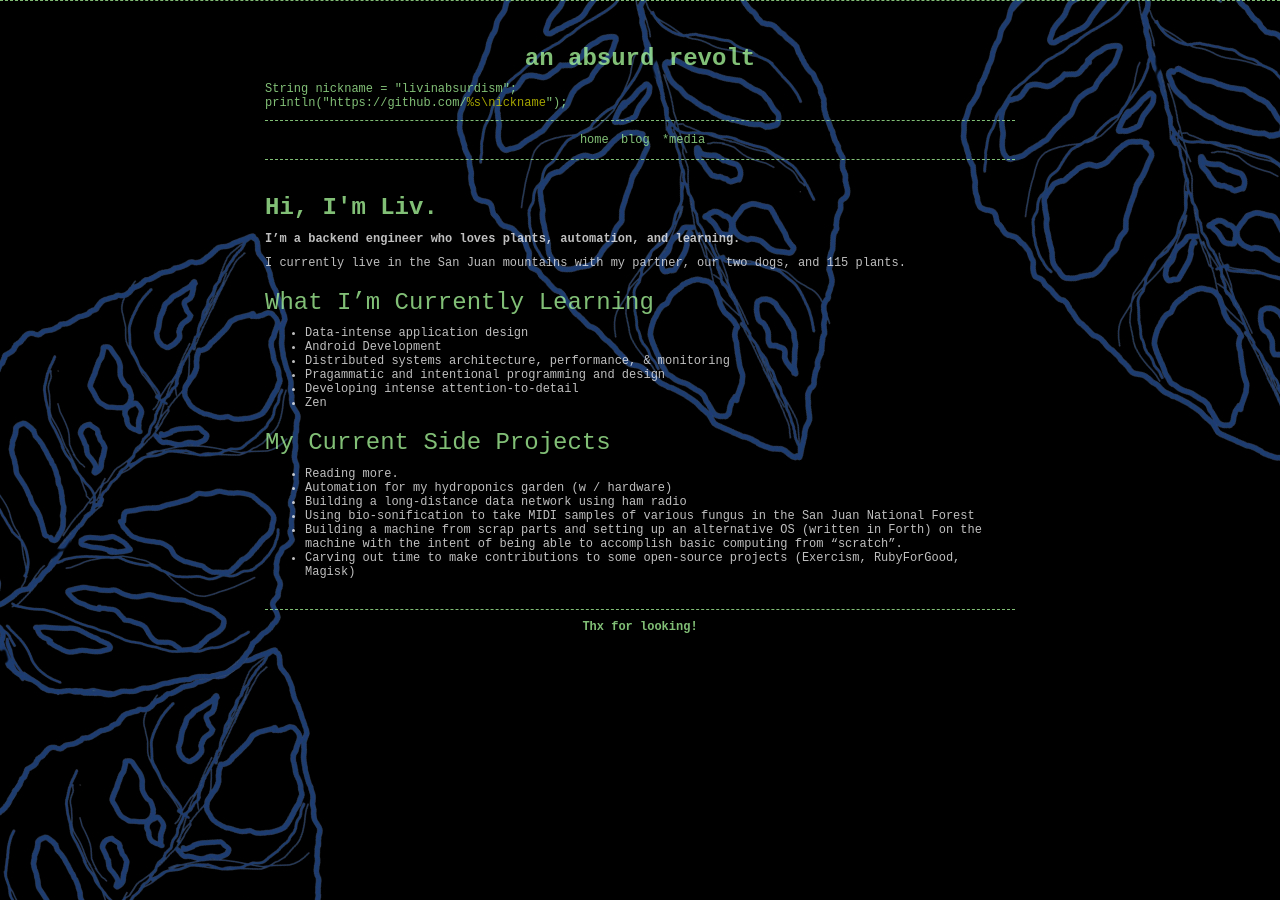
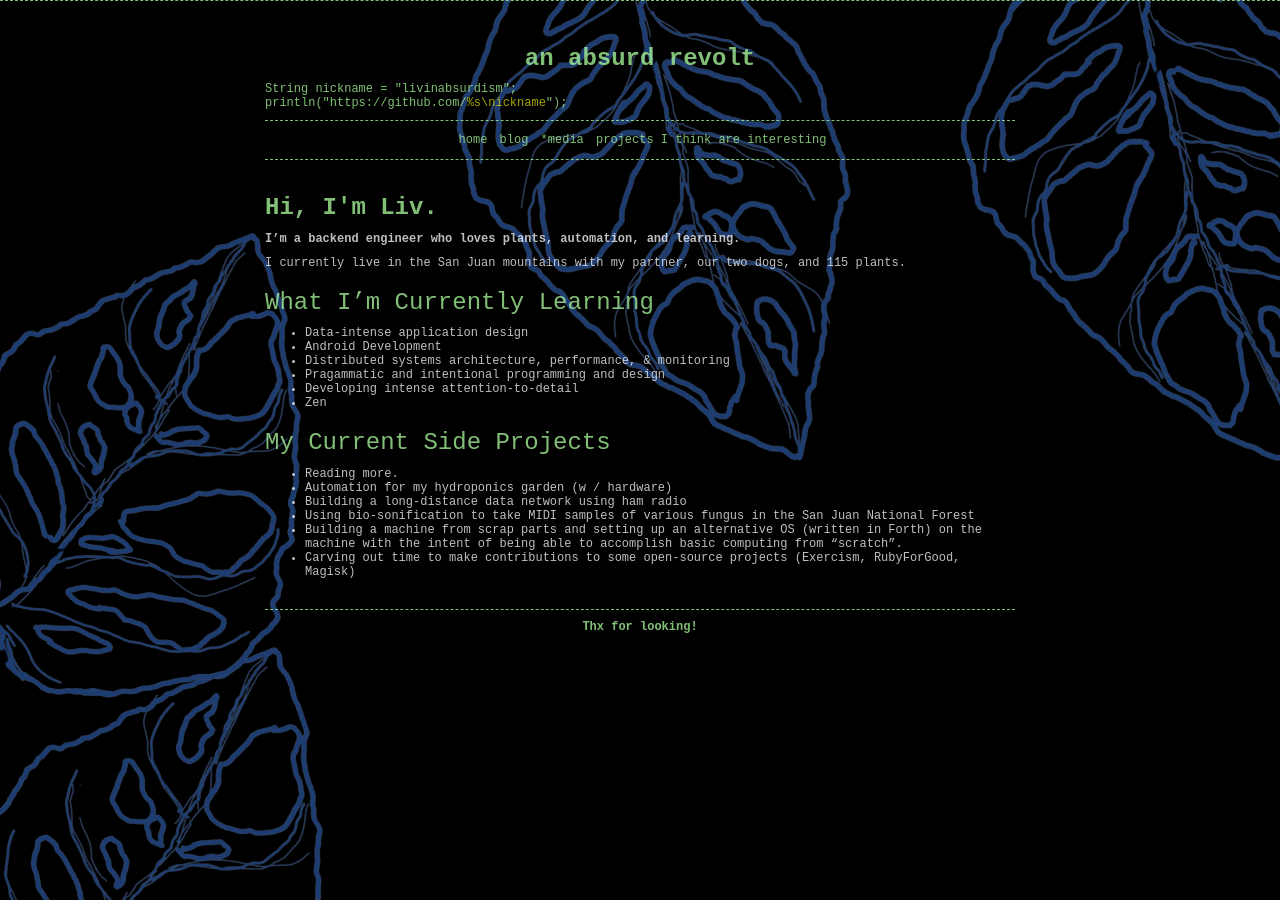
Before and after one commit to LivInAbsurdism/livinabsurdism.github.io, a Jekyll site: the page built from index.md, in a window 1280 px wide. Built offline with Jekyll 4.4.1, drawn with Linux system fonts in a browser that asks for light colours.

Commit message:
attempt to add a new category

```diff
--- a/_includes/menu.html
+++ b/_includes/menu.html
@@ -5,6 +5,7 @@
           <li><a href="  {{ "/" | relative_url }}">home</a></li>
           <li><a href="{{ "blog" | relative_url }}">blog</a></li>
           <li><a href="{{ "media" | relative_url }}">*media</a></li>
+          <li><a href="{{ "favorite projects" | relative_url }}">projects I think are interesting</a></li>
       </ul>
     </div>
   </div>
```
